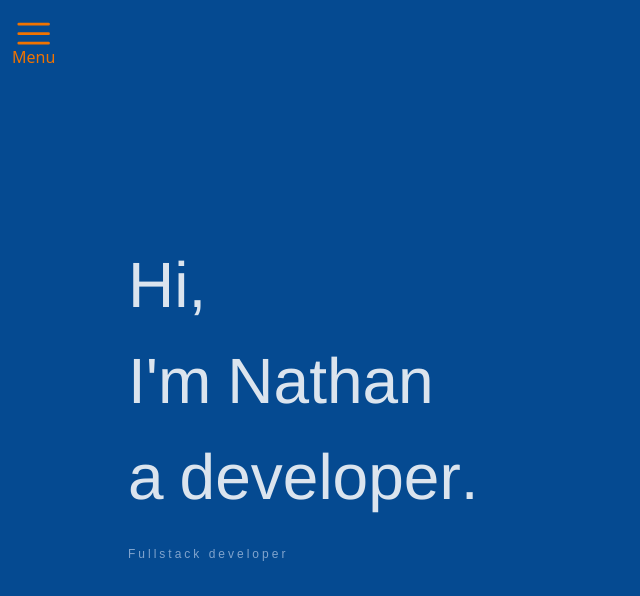
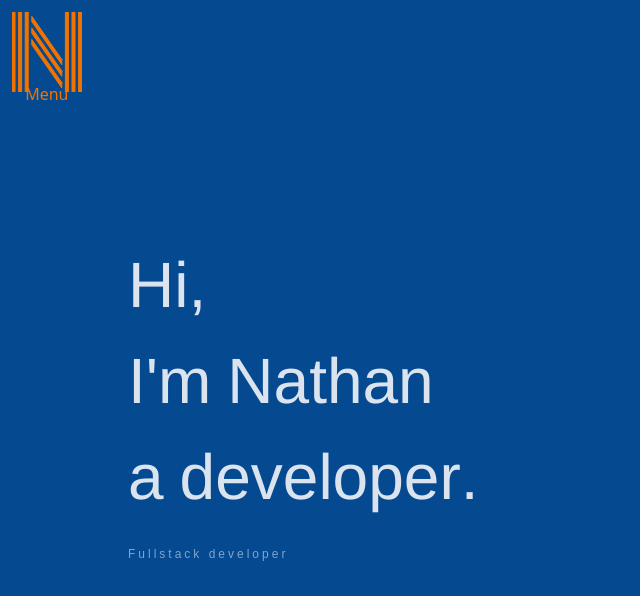
Before and after one commit to nathansantiago/PortfolioWebsite3, a React (Vite) app: page / in a window 1280 px wide. Shown: the top 596 px of the page, without its empty margins (0-640 px from the left). Built offline with nearby package versions, Linux system fonts and the light colour scheme.

Commit message:
Create N icon. Need to fix errors.

```diff
--- a/src/assets/Icons.jsx
+++ b/src/assets/Icons.jsx
@@ -45,3 +45,13 @@ export function ContactMeIcon () {
         </svg>
     );
 }
+
+export function NIcon () {
+    return(
+        <svg width="69.6" height="80.4" viewBox="0 0 69.6 80.4" xmlns="http://www.w3.org/2000/svg">
+            <g id="svgGroup" stroke-linecap="round" fill-rule="evenodd" font-size="9pt" stroke="currentColor" stroke-width="0.25 mm" fill="currentColor">
+                <path d="M 69.6 80.4 L 66.6 80.4 L 66.6 0 L 69.6 0 L 69.6 80.4 Z M 56.4 80.4 L 53.4 80.4 L 53.4 0 L 56.4 0 L 56.4 80.4 Z M 63 80.4 L 60 80.4 L 60 0 L 63 0 L 63 80.4 Z M 16.2 80.4 L 13.2 80.4 L 13.2 0 L 16.2 0 L 16.2 80.4 Z M 3 80.4 L 0 80.4 L 0 0 L 3 0 L 3 80.4 Z M 9.6 80.4 L 6.6 80.4 L 6.6 0 L 9.6 0 L 9.6 80.4 Z M 49.8 47.4 L 49.8 52.7 L 19.8 9.6 L 19.8 4.3 L 49.8 47.4 Z M 49.8 70.6 L 49.8 75.9 L 19.8 32.8 L 19.8 27.5 L 49.8 70.6 Z M 49.8 59 L 49.8 64.3 L 19.8 21.2 L 19.8 15.9 L 49.8 59 Z" vectorEffect="non-scaling-stroke"/>
+            </g>
+        </svg>
+    );
+}
--- a/src/assets/Menu/Menu.jsx
+++ b/src/assets/Menu/Menu.jsx
@@ -1,7 +1,7 @@
 import { useState } from 'react';
 import './Menu.scss'
 import { NavLink } from 'react-router-dom';
-import { AboutMeIcon, ContactMeIcon, HomeIcon, MenuIcon, PortfolioIcon, XIcon } from '../Icons';
+import { AboutMeIcon, ContactMeIcon, HomeIcon, MenuIcon, NIcon, PortfolioIcon, XIcon } from '../Icons';
 
 export default function Header () {
     const [showMenu, setShowMenu] = useState(false); // Determines if menu should be shown
@@ -11,7 +11,7 @@ export default function Header () {
             {/* If not showing menu show button */}
             {!showMenu && (
                 <button aria-label='Open Menu' onClick={() => setShowMenu(true)} className="menu-icon">
-                    <MenuIcon/>
+                    <NIcon/>
                     Menu
                 </button>
             )}
```
